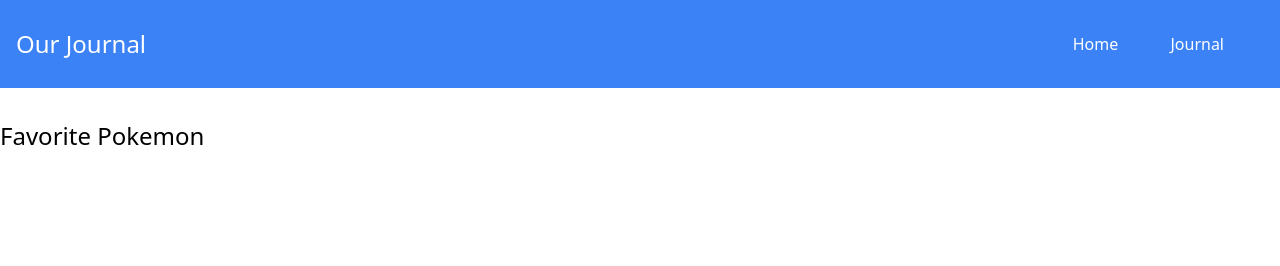
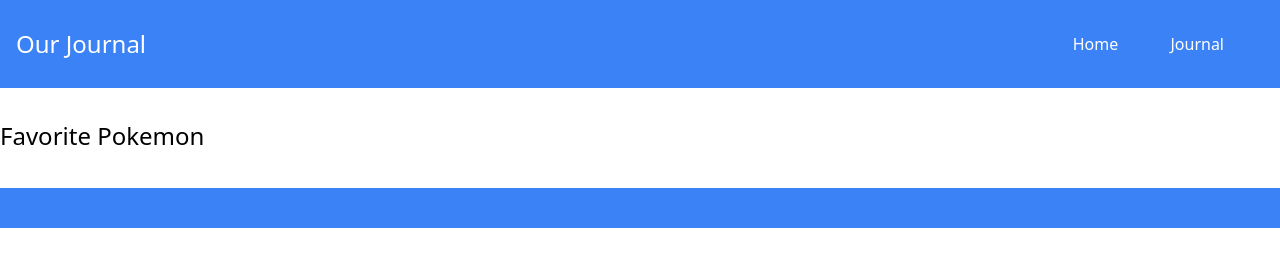
Before and after one commit to nandinibootweb/Pokeman, a plain HTML site: page journal.html in a window 1280 px wide. Drawn offline with nearby package versions, Linux system fonts and the light colour scheme; no server answers.

Commit message:
added footer

```diff
--- a/journal.html
+++ b/journal.html
@@ -19,10 +19,15 @@
         </div>
     </nav>
 
-    <div class="container mx-auto mt-8">
+    <div class="container mx-auto mt-8 pb-5">
         <h2 class="text-2xl mb-4">Favorite Pokemon</h2>
         <div id="favoritePokemon" class="grid lg:grid-cols-4 grid-cols-2 gap-4"></div>
     </div>
+
+    <footer class="pb-10 bg-blue-500">
+
+
+    </footer>
 
     <script src="journal.js"></script>
 </body>
```
